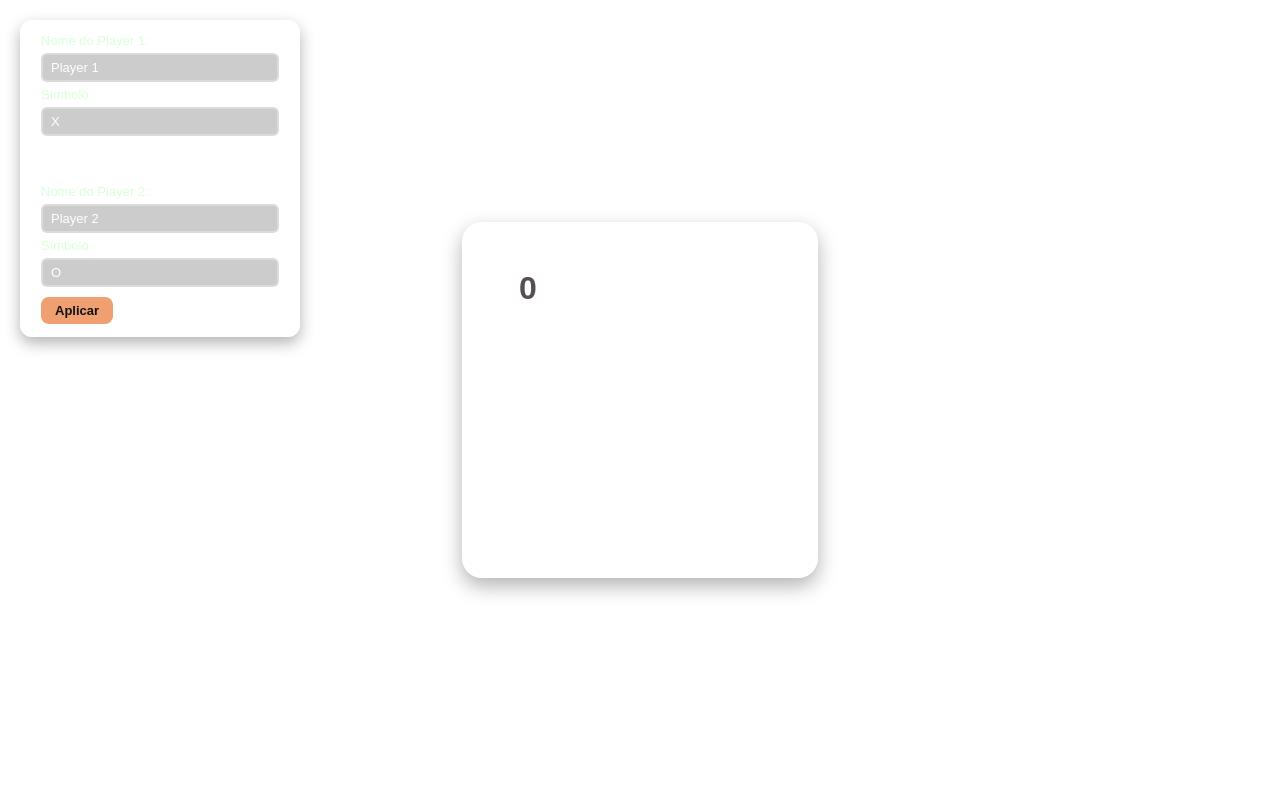
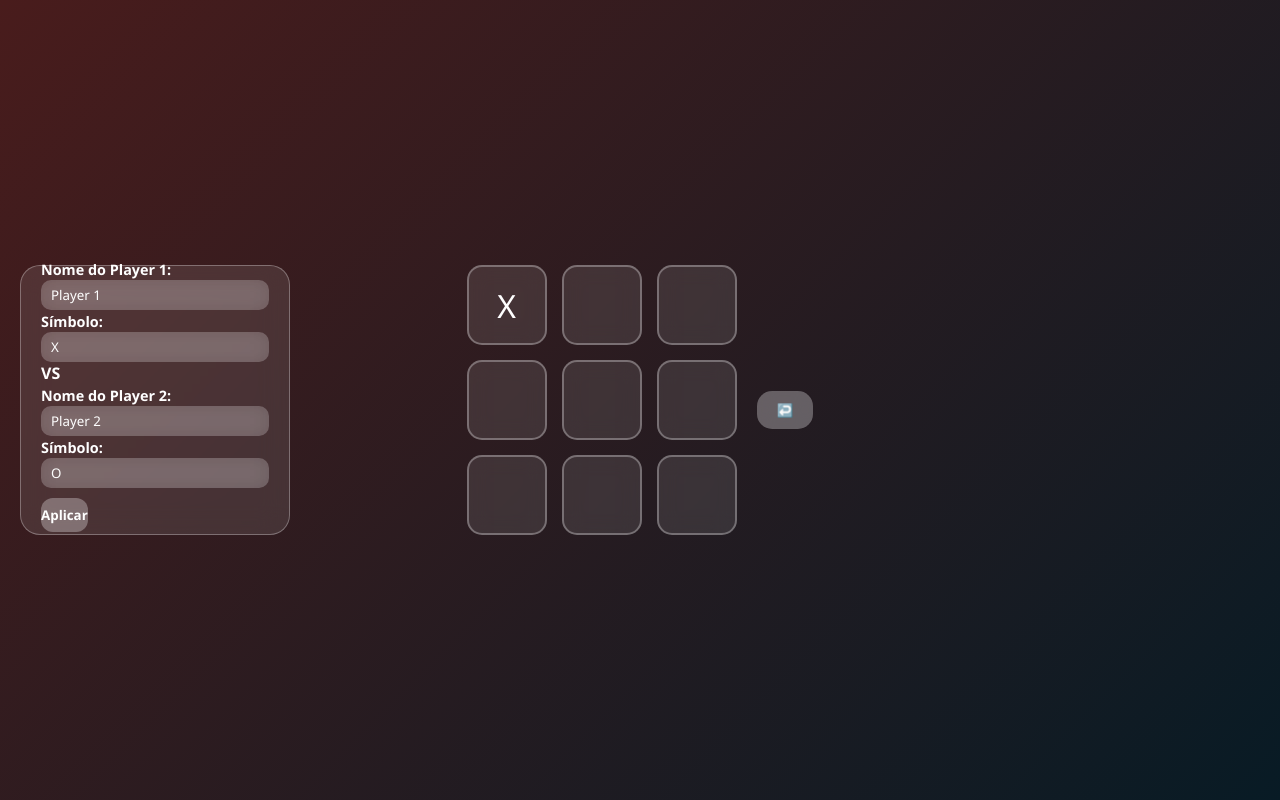
Before and after one commit to oCogu/Jogo-da-velha, a website with bundled scripts: page index.html in a window 1280 px wide. Both pictures are taken after a click on the button 528 px from the left and 288 px from the top of the page. Built offline with nearby package versions, Linux system fonts and the light colour scheme; files whose address does not match are found by name.

Commit message:
Add files via upload

```diff
--- a/index.html
+++ b/index.html
@@ -3,7 +3,7 @@
 <head>
   <meta charset="UTF-8">
   <meta name="viewport" content="width=device-width, initial-scale=1.0">
-  <link rel="stylesheet" href="src/css/style.css">
+  <link rel="stylesheet" href="./src/css/style.css">
   <title>Jogo da Velha</title>
 </head>
 <body>
@@ -16,7 +16,7 @@
         <input type="text" id="player-1-name" value="Player 1" placeholder="Player 1 name">
 
         <label for="player-1-value">Símbolo:</label>
-        <input type="text" maxlength="1" id="player-1-value" value="X" placeholder="Player 1 symbol">
+        <input type="text" maxlength="2" id="player-1-value" value="X" placeholder="Player 1 symbol">
       </div>
 
       <span class="separator">VS</span>
@@ -27,7 +27,7 @@
         <input type="text" id="player-2-name" value="Player 2" placeholder="Player 2 name">
 
         <label for="player-2-value">Símbolo:</label>
-        <input type="text" maxlength="1" id="player-2-value" value="O" placeholder="Player 2 symbol">
+        <input type="text" maxlength="2" id="player-2-value" value="O" placeholder="Player 2 symbol">
       </div>
 
       <button type="submit">Aplicar</button>
@@ -35,7 +35,8 @@
   </div>
 
   <!-- Grade do jogo -->
-  <div class="grid">
+  <div class="grid-container">
+    <div class="grid">
       <button id="btn1"></button>
       <button id="btn2"></button>
       <button id="btn3"></button>
@@ -45,9 +46,10 @@
       <button id="btn7"></button>
       <button id="btn8"></button>
       <button id="btn9"></button>
+    </div>
   </div>
+  <button id="reset">↩️</button>
 
   <script src="src/javascript/script.js" type="module"></script>
 </body>
-
 </html>
--- a/src/css/style.css
+++ b/src/css/style.css
@@ -2,171 +2,146 @@
   margin: 0;
   padding: 0;
   box-sizing: border-box;
-  font-family: Arial, Helvetica, sans-serif;
+  font-family: 'Segoe UI', Tahoma, Geneva, Verdana, sans-serif;
 }
 
 body {
-  min-height: 100vh;
+  height: 100vh;
   display: flex;
-  justify-content: center; /* grade central horizontalmente */
-  align-items: center;     /* grade central verticalmente */
-  background: url("./src/imgs/mesh-104.png") no-repeat center center fixed;
-  background-size: cover;
+  justify-content: center; /* centraliza horizontalmente o container principal */
+  align-items: center;     /* centraliza verticalmente */
+  background: linear-gradient(135deg, #491c1c 0%, #081b25 100%);
   overflow: hidden;
-  padding: 0;
   position: relative;
+  gap: 20px;
 }
 
-/* ===== FORM no canto superior esquerdo ===== */
+/* Formulário Glassmorphism - do tamanho do grid */
 .form {
   position: absolute;
-  top: 20px;
   left: 20px;
+  top: 50%;
+  transform: translateY(-50%);
   background: rgba(255, 255, 255, 0.1);
-  backdrop-filter: blur(10px);
-  -webkit-backdrop-filter: blur(10px);
-  padding: 12px 20px;
-  border-radius: 12px;
+  border-radius: 20px;
+  padding: 20px;
+  width: 270px;  /* aproximadamente o tamanho do grid */
+  height: 270px; /* aproximadamente o tamanho do grid */
+  backdrop-filter: blur(15px);
+  -webkit-backdrop-filter: blur(15px);
   border: 1px solid rgba(255, 255, 255, 0.3);
-  width: 280px;
-  box-shadow: 0px 6px 15px rgba(0,0,0,0.3);
-}
-
-.form form {
   display: flex;
   flex-direction: column;
-  align-items: flex-start; /* elementos alinhados à esquerda */
+  justify-content: center;
   gap: 10px;
 }
 
-.player {
-  display: flex;
-  flex-direction: column;
-  gap: 5px;
-  width: 100%;
+.form label {
+  color: #fff;
+  font-weight: 600;
+  font-size: 0.9rem;
 }
 
-label {
-  font-size: 13px;
-  color: #d9ffd9;
+.form input {
+  padding: 6px 10px;
+  border-radius: 10px;
+  border: none;
+  outline: none;
+  width: 100%;
+  background: rgba(255, 255, 255, 0.2);
+  color: #fff;
+  backdrop-filter: blur(10px);
 }
 
-input {
-  padding: 5px 8px;
-  border: 2px solid rgba(255, 255, 255, 0.3);
-  border-radius: 6px;
-  background: rgba(0, 0, 0, 0.2);
+.form button {
+  padding: 8px 0;
+  border-radius: 12px;
+  border: none;
+  background: rgba(255, 255, 255, 0.3);
   color: #fff;
-  outline: none;
-  font-size: 13px;
-  width: 100%;
-  transition: border 0.3s;
+  font-weight: bold;
+  cursor: pointer;
+  transition: 0.3s;
+  margin-top: 10px;
+  margin-bottom: 10px;
 }
 
-input:focus {
-  border: 2px solid #ef9f70;
+.form button:hover {
+  background: rgba(255, 255, 255, 0.5);
 }
 
+/* Separator "VS" */
 .separator {
-  font-size: 16px;
   font-weight: bold;
+  font-size: 1rem;
   color: #fff;
+  text-align: center;
   margin: 5px 0;
 }
 
-button[type="submit"] {
-  background: #ef9f70;
+/* Container central para o tabuleiro */
+.grid-container {
+  display: flex;
+  justify-content: center;
+  align-items: center;
+}
+
+/* Grid do jogo */
+.grid {
+  display: grid;
+  grid-template-columns: repeat(3, 80px);
+  grid-template-rows: repeat(3, 80px);
+  gap: 15px;
+}
+
+.grid button {
+  background: rgba(255,255,255,0.1);
+  border: 2px solid rgba(255,255,255,0.3);
+  border-radius: 15px;
+  font-size: 2rem;
+  color: #fff;
+  cursor: pointer;
+  backdrop-filter: blur(10px);
+  transition: transform 0.2s ease, background 0.3s ease;
+  display: inline-block;
+}
+
+.grid button:hover {
+  transform: scale(1.1); /* aumenta 10% ao passar o mouse */
+  background: rgba(255,255,255,0.25);
+}
+
+/* Botão de reset */
+body > button {
+  margin-top: 20px;
+  padding: 10px 20px;
+  border-radius: 15px;
   border: none;
-  padding: 6px 14px;
-  border-radius: 8px;
-  font-size: 13px;
+  background: rgba(255, 255, 255, 0.3);
+  color: #fff;
   font-weight: bold;
   cursor: pointer;
-  color: #121212;
+  backdrop-filter: blur(10px);
   transition: 0.3s;
 }
 
-button[type="submit"]:hover {
-  background: #ef9f70;
+body > button:hover {
+  background: rgba(255, 255, 255, 0.5);
 }
 
-/* ===== GRADE CENTRAL ===== */
-.grid {
-  display: grid;
-  grid-template-columns: repeat(3, 100px);
-  grid-template-rows: repeat(3, 100px);
-  gap: 12px;
-  justify-content: center;
-  align-content: center;
-  background: rgba(255, 255, 255, 0.08);
-  backdrop-filter: blur(6px);
-  -webkit-backdrop-filter: blur(6px);
-  padding: 15px;
-  border-radius: 20px;
-  border: 1px solid rgba(255,255,255,0.3);
-  box-shadow: 0px 8px 20px rgba(0,0,0,0.3);
-}
-
-.grid button {
-  background: rgba(255, 255, 255, 0.15);
-  border: 2px solid rgba(255, 255, 255, 0.3);
-  border-radius: 14px;
-  font-size: 2rem;
-  font-weight: bold;
-  color: #55504e;
-  cursor: pointer;
-  transition: all 0.2s;
-}
-
-.grid button:hover {
-  background: rgba(255, 255, 255, 0.25);
-  transform: scale(1.05);
-}
-
-@media (max-width: 480px) {
-  body {
-    flex-direction: column;   /* empilha elementos verticalmente */
-    justify-content: flex-start; /* começa do topo */
-    padding: 20px 10px;
-  }
-
+/* Responsividade */
+@media (max-width: 600px) {
   .form {
-    position: relative;       /* deixa o form fluir no topo */
-    top: 0;
-    left: 0;
-    width: 100%;              /* ocupa largura total do celular */
-    max-width: 100%;
-    padding: 10px 15px;
-    margin-bottom: 20px;      /* espaço entre form e grade */
-  }
-
-  .form form {
-    gap: 8px;                 /* menor espaço interno */
-    align-items: center;      /* centraliza inputs no mobile */
-  }
-
-  input {
-    font-size: 12px;
-    padding: 4px 6px;
-  }
-
-  button[type="submit"] {
-    font-size: 12px;
-    padding: 5px 10px;
+    position: static;
+    transform: none;
+    width: 90%;
+    height: auto;
+    margin-bottom: 20px;
   }
 
   .grid {
-    grid-template-columns: repeat(3, 70px);
-    grid-template-rows: repeat(3, 70px);
-    gap: 8px;
-    padding: 10px;
-    justify-content: center;  /* centraliza horizontalmente */
-    align-content: center;    /* centraliza verticalmente dentro da grid */
+    grid-template-columns: repeat(3, 60px);
+    grid-template-rows: repeat(3, 60px);
+    gap: 10px;
   }
-
-  .grid button {
-    font-size: 1.5rem;
-    border-radius: 10px;
-  }
-
 }
--- a/src/javascript/checkWinner.js
+++ b/src/javascript/checkWinner.js
@@ -1,35 +1,37 @@
-const checkWinner = (buttonRefs) =>{
+const checkWinner = (buttonRefs, players) =>{
     if(
         //linhas-
-        buttonRefs[0].innerText === "1" && buttonRefs[1].innerText === "1" && buttonRefs[2].innerText === "1" ||
-        buttonRefs[3].innerText === "1" && buttonRefs[4].innerText === "1" && buttonRefs[5].innerText === "1" ||
-        buttonRefs[6].innerText === "1" && buttonRefs[7].innerText === "1" && buttonRefs[8].innerText === "1" ||
+        buttonRefs[0].innerText === players.player1.value && buttonRefs[1].innerText === players.player1.value && buttonRefs[2].innerText === players.player1.value ||
+        buttonRefs[3].innerText === players.player1.value && buttonRefs[4].innerText === players.player1.value && buttonRefs[5].innerText === players.player1.value ||
+        buttonRefs[6].innerText === players.player1.value && buttonRefs[7].innerText === players.player1.value && buttonRefs[8].innerText === players.player1.value ||
         //colunas
-        buttonRefs[0].innerText === "1" && buttonRefs[3].innerText === "1" && buttonRefs[6].innerText === "1" ||
-        buttonRefs[1].innerText === "1" && buttonRefs[4].innerText === "1" && buttonRefs[7].innerText === "1" ||
-        buttonRefs[2].innerText === "1" && buttonRefs[5].innerText === "1" && buttonRefs[8].innerText === "1" ||
+        buttonRefs[0].innerText === players.player1.value && buttonRefs[3].innerText === players.player1.value && buttonRefs[6].innerText === players.player1.value ||
+        buttonRefs[1].innerText === players.player1.value && buttonRefs[4].innerText === players.player1.value && buttonRefs[7].innerText === players.player1.value ||
+        buttonRefs[2].innerText === players.player1.value && buttonRefs[5].innerText === players.player1.value && buttonRefs[8].innerText === players.player1.value ||
         //diagonais
-        buttonRefs[0].innerText === "1" && buttonRefs[4].innerText === "1" && buttonRefs[8].innerText === "1" ||
-        buttonRefs[6].innerText === "1" && buttonRefs[4].innerText === "1" && buttonRefs[2].innerText === "1"
+        buttonRefs[0].innerText === players.player1.value && buttonRefs[4].innerText === players.player1.value && buttonRefs[8].innerText === players.player1.value ||
+        buttonRefs[6].innerText === players.player1.value && buttonRefs[4].innerText === players.player1.value && buttonRefs[2].innerText === players.player1.value
     ){
         console.log("1")
     }
 
     if(
         //linhas-
-        buttonRefs[0].innerText === "0" && buttonRefs[1].innerText === "0" && buttonRefs[2].innerText === "0" ||
-        buttonRefs[3].innerText === "0" && buttonRefs[4].innerText === "0" && buttonRefs[5].innerText === "0" ||
-        buttonRefs[6].innerText === "0" && buttonRefs[7].innerText === "0" && buttonRefs[8].innerText === "0" ||
+        buttonRefs[0].innerText === players.player2.value && buttonRefs[1].innerText === players.player2.value && buttonRefs[2].innerText === players.player2.value ||
+        buttonRefs[3].innerText === players.player2.value && buttonRefs[4].innerText === players.player2.value && buttonRefs[5].innerText === players.player2.value ||
+        buttonRefs[6].innerText === players.player2.value && buttonRefs[7].innerText === players.player2.value && buttonRefs[8].innerText === players.player2.value ||
         //colunas
-        buttonRefs[0].innerText === "0" && buttonRefs[3].innerText === "0" && buttonRefs[6].innerText === "0" ||
-        buttonRefs[1].innerText === "0" && buttonRefs[4].innerText === "0" && buttonRefs[7].innerText === "0" ||
-        buttonRefs[2].innerText === "0" && buttonRefs[5].innerText === "0" && buttonRefs[8].innerText === "0" ||
+        buttonRefs[0].innerText === players.player2.value && buttonRefs[3].innerText === players.player2.value && buttonRefs[6].innerText === players.player2.value ||
+        buttonRefs[1].innerText === players.player2.value && buttonRefs[4].innerText === players.player2.value && buttonRefs[7].innerText === players.player2.value ||
+        buttonRefs[2].innerText === players.player2.value && buttonRefs[5].innerText === players.player2.value && buttonRefs[8].innerText === players.player2.value ||
         //diagonais
-        buttonRefs[0].innerText === "0" && buttonRefs[4].innerText === "0" && buttonRefs[8].innerText === "0" ||
-        buttonRefs[6].innerText === "0" && buttonRefs[4].innerText === "0" && buttonRefs[2].innerText === "0"
+        buttonRefs[0].innerText === players.player2.value && buttonRefs[4].innerText === players.player2.value && buttonRefs[8].innerText === players.player2.value ||
+        buttonRefs[6].innerText === players.player2.value && buttonRefs[4].innerText === players.player2.value && buttonRefs[2].innerText === players.player2.value
     ){
         console.log("0")
     }
+
+    return null
 }
 
 export default checkWinner
--- /dev/null
+++ b/src/javascript/players.js
@@ -0,0 +1,38 @@
+export const players = {
+
+    player1 : {
+        "name": "Player 1",
+        "value": "X"
+    },
+    player2 : {
+        "name": "Player 2",
+        "value": "O"
+    }
+
+}
+
+//player 1 form inputs
+const player1NameInput = document.getElementById("player-1-name")
+const player1ValueInput = document.getElementById("player-1-value")
+
+//player 2 form inputs
+const player2NameInput = document.getElementById("player-2-name")
+const player2ValueInput = document.getElementById("player-2-value")
+
+//form submit
+document.getElementById("player-form").addEventListener("submit", e => {
+    e.preventDefault()
+
+    //player 1 set
+    players.player1.name = player1NameInput.value || "Player 1"
+    players.player1.value = player1ValueInput.value || "X"
+
+    //player 2 set
+    players.player2.name = player2NameInput.value || "Player 2"
+    players.player2.value = player2ValueInput.value || "O"
+
+    document.querySelector(".grid").querySelectorAll("button").forEach(button =>{
+        button.innerText = ""
+    })
+
+})
--- a/src/javascript/script.js
+++ b/src/javascript/script.js
@@ -1,7 +1,10 @@
-const buttons = document.querySelectorAll("button")
+const buttons = document.querySelector(".grid").querySelectorAll("button")
+const reset = document.getElementById("reset")
 import checkWinner from "./checkWinner.js"
+import { players } from "./players.js"
 
 const buttonRefs = []
+let currentPlayer = players.player1
 
 
 buttons.forEach(button => {
@@ -11,8 +14,12 @@ buttons.forEach(button => {
     button.addEventListener("click", e => {
 
         if(e.currentTarget.innerText === ""){
-            e.currentTarget.innerText = 0
-            checkWinner(buttonRefs)
+            e.currentTarget.innerText = currentPlayer.value
+
+            checkWinner(buttonRefs, players)
+
+            currentPlayer = currentPlayer === players.player1 ? players.player2 : players.player1;
+
         }else{
             console.log("casa já preenchida")
         }
@@ -20,3 +27,12 @@ buttons.forEach(button => {
     })
 
 })
+
+reset.addEventListener("click", e => {
+    e.preventDefault()
+    buttons.forEach(button => {
+        button.innerText = ""
+    })
+
+    currentPlayer = players.player1
+})
```
